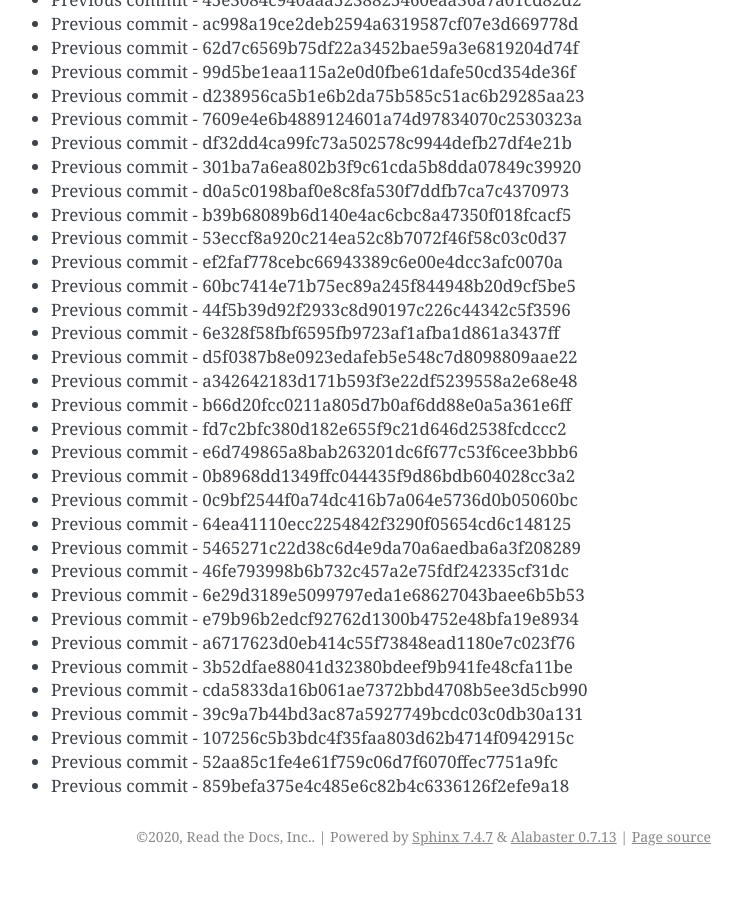
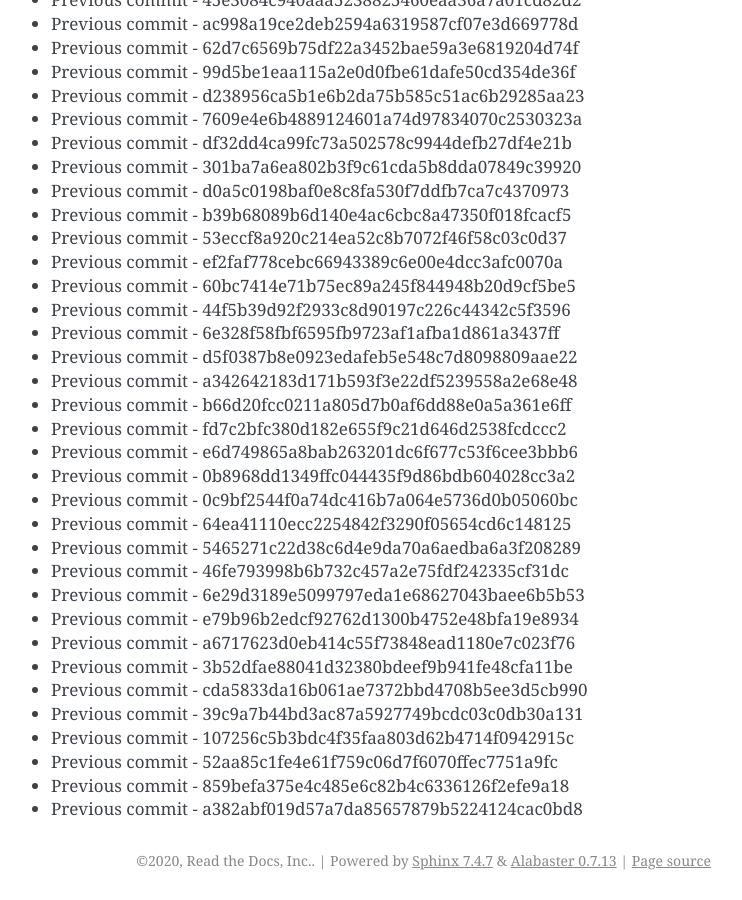
Before and after one commit to readthedocs/rtd-git-stresstest, a Sphinx documentation site: the page built from docs/updates.rst, in a window 1280 px wide and 900 px high, scrolled down 61599 px. Shown: the whole window, without its empty margins (399-1141 px from the left). Built offline with Sphinx 7.4.7, drawn with Linux system fonts in a browser that asks for light colours; before the commit the page ends 62475 px from its top, so only the background shows below that.

Commit message:
Generating commit from previous: a382abf019d57a7da85657879b5224124cac0bd8

```diff
--- a/docs/updates.rst
+++ b/docs/updates.rst
@@ -2620,3 +2620,4 @@ It can be tested for any performance characteristics.
 * Previous commit - 107256c5b3bdc4f35faa803d62b4714f0942915c
 * Previous commit - 52aa85c1fe4e61f759c06d7f6070ffec7751a9fc
 * Previous commit - 859befa375e4c485e6c82b4c6336126f2efe9a18
+* Previous commit - a382abf019d57a7da85657879b5224124cac0bd8
```
